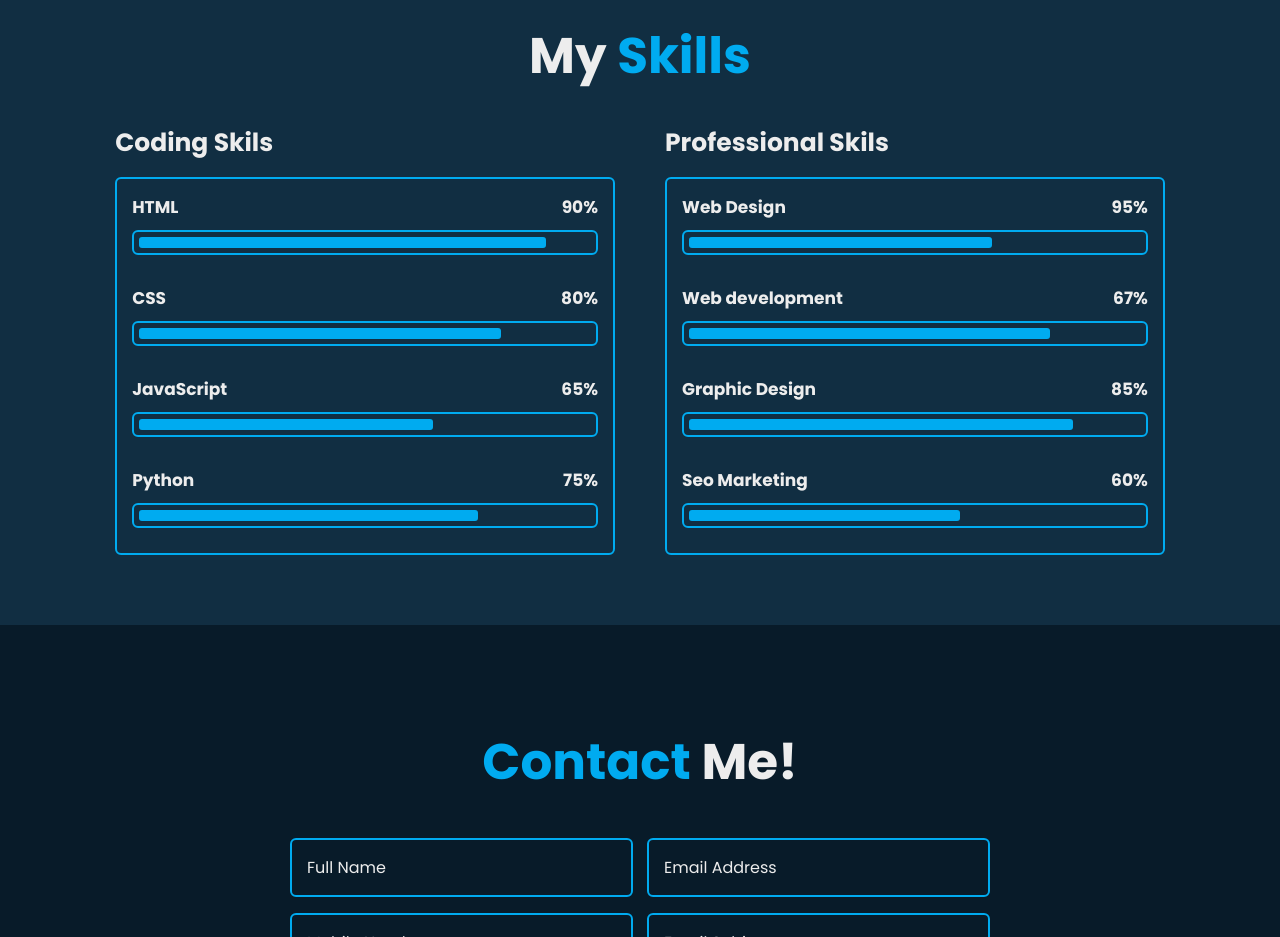
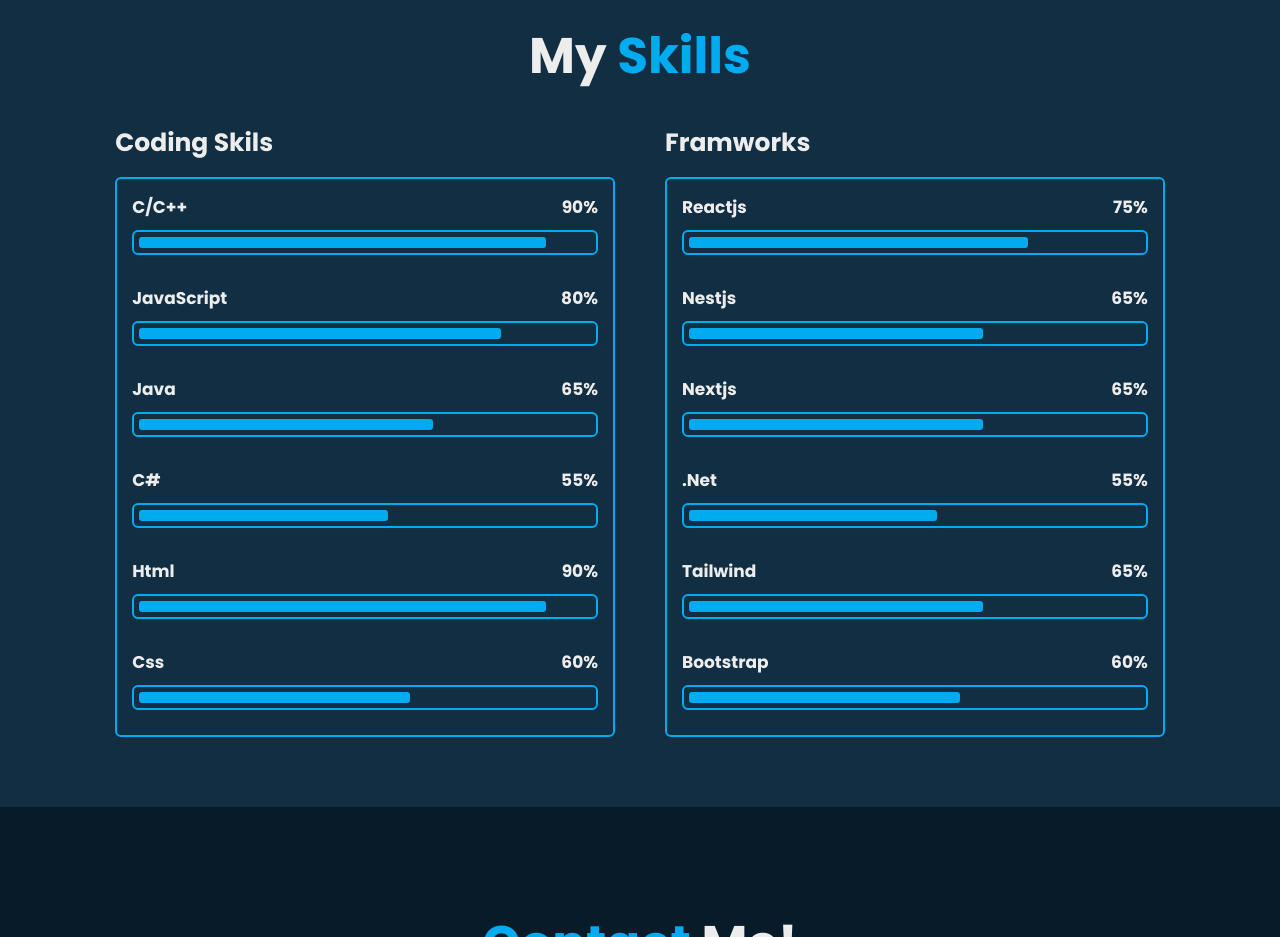
Before and after one commit to Hariomvashishtha/Portfolio, a plain HTML site: page portfolio/index.html in a window 1280 px wide. Shown: the part 4440-5377 px from the top of the page. Drawn offline with nearby package versions, Linux system fonts and the light colour scheme.

Commit message:
modify skill section

```diff
--- a/portfolio/css/style.css
+++ b/portfolio/css/style.css
@@ -488,18 +488,30 @@ span{
     width: 65%;
 }
 .skills-column:nth-child(1) .skills-content .progress:nth-child(4) .bar span {
+    width: 55%;
+}
+.skills-column:nth-child(1) .skills-content .progress:nth-child(5) .bar span {
+    width: 90%;
+}
+.skills-column:nth-child(1) .skills-content .progress:nth-child(6) .bar span {
+    width: 60%;
+}
+.skills-column:nth-child(2) .skills-content .progress:nth-child(1) .bar span {
     width: 75%;
 }
-.skills-column:nth-child(2) .skills-content .progress:nth-child(1) .bar span {
-    width: 67%;
-}
 .skills-column:nth-child(2) .skills-content .progress:nth-child(2) .bar span {
-    width: 80%;
+    width: 65%;
 }
 .skills-column:nth-child(2) .skills-content .progress:nth-child(3) .bar span {
-    width: 85%;
+    width: 65%;
 }
 .skills-column:nth-child(2) .skills-content .progress:nth-child(4) .bar span {
+    width: 55%;
+}
+.skills-column:nth-child(2) .skills-content .progress:nth-child(5) .bar span {
+    width: 65%;
+}
+.skills-column:nth-child(2) .skills-content .progress:nth-child(6) .bar span {
     width: 60%;
 }
 
--- a/portfolio/index.html
+++ b/portfolio/index.html
@@ -384,44 +384,60 @@
             <div class="skills-box">
                 <div class="skills-content">
                     <div class="progress">
-                        <h3>HTML<span>90%</span></h3>
+                        <h3>C/C++<span>90%</span></h3>
                         <div class="bar"><span></span></div>
                     </div>
                     <div class="progress">
-                        <h3>CSS<span>80%</span></h3>
+                        <h3>JavaScript<span>80%</span></h3>
                         <div class="bar"><span></span></div>
                     </div>
                     <div class="progress">
-                        <h3>JavaScript<span>65%</span></h3>
+                        <h3>Java<span>65%</span></h3>
                         <div class="bar"><span></span></div>
                     </div>
                     <div class="progress">
-                        <h3>Python<span>75%</span></h3>
+                        <h3>C#<span>55%</span></h3>
                         <div class="bar"><span></span></div>
                     </div>
+                    <div class="progress">
+                      <h3>Html<span>90%</span></h3>
+                      <div class="bar"><span></span></div>
+                  </div>
+                  <div class="progress">
+                    <h3>Css<span>60%</span></h3>
+                    <div class="bar"><span></span></div>
+                </div>
                 </div>
             </div>
         </div>
         <div class="skills-column">
-            <h3 class="title"> Professional Skils</h3>
+            <h3 class="title"> Framworks</h3>
             <div class="skills-box">
                 <div class="skills-content">
                     <div class="progress">
-                        <h3>Web Design<span>95%</span></h3>
+                        <h3>Reactjs<span>75%</span></h3>
                         <div class="bar"><span></span></div>
                     </div>
                     <div class="progress">
-                        <h3>Web development<span>67%</span></h3>
+                        <h3>Nestjs<span>65%</span></h3>
                         <div class="bar"><span></span></div>
                     </div>
                     <div class="progress">
-                        <h3>Graphic Design<span>85%</span></h3>
+                        <h3>Nextjs<span>65%</span></h3>
                         <div class="bar"><span></span></div>
                     </div>
                     <div class="progress">
-                        <h3>Seo Marketing<span>60%</span></h3>
+                        <h3>.Net<span>55%</span></h3>
                         <div class="bar"><span></span></div>
                     </div>
+                    <div class="progress">
+                      <h3>Tailwind<span>65%</span></h3>
+                      <div class="bar"><span></span></div>
+                  </div>
+                  <div class="progress">
+                    <h3>Bootstrap<span>60%</span></h3>
+                    <div class="bar"><span></span></div>
+                </div>
                 </div>
             </div>
         </div>
```
